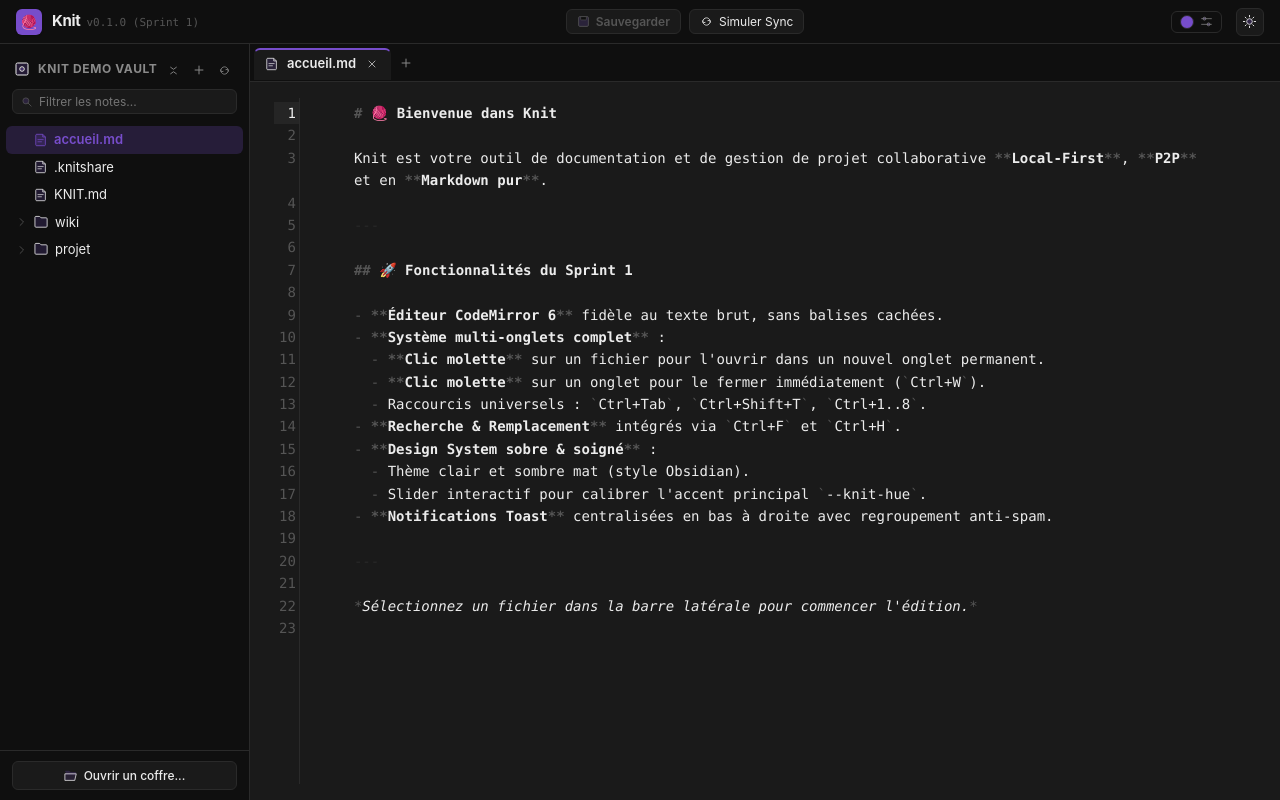
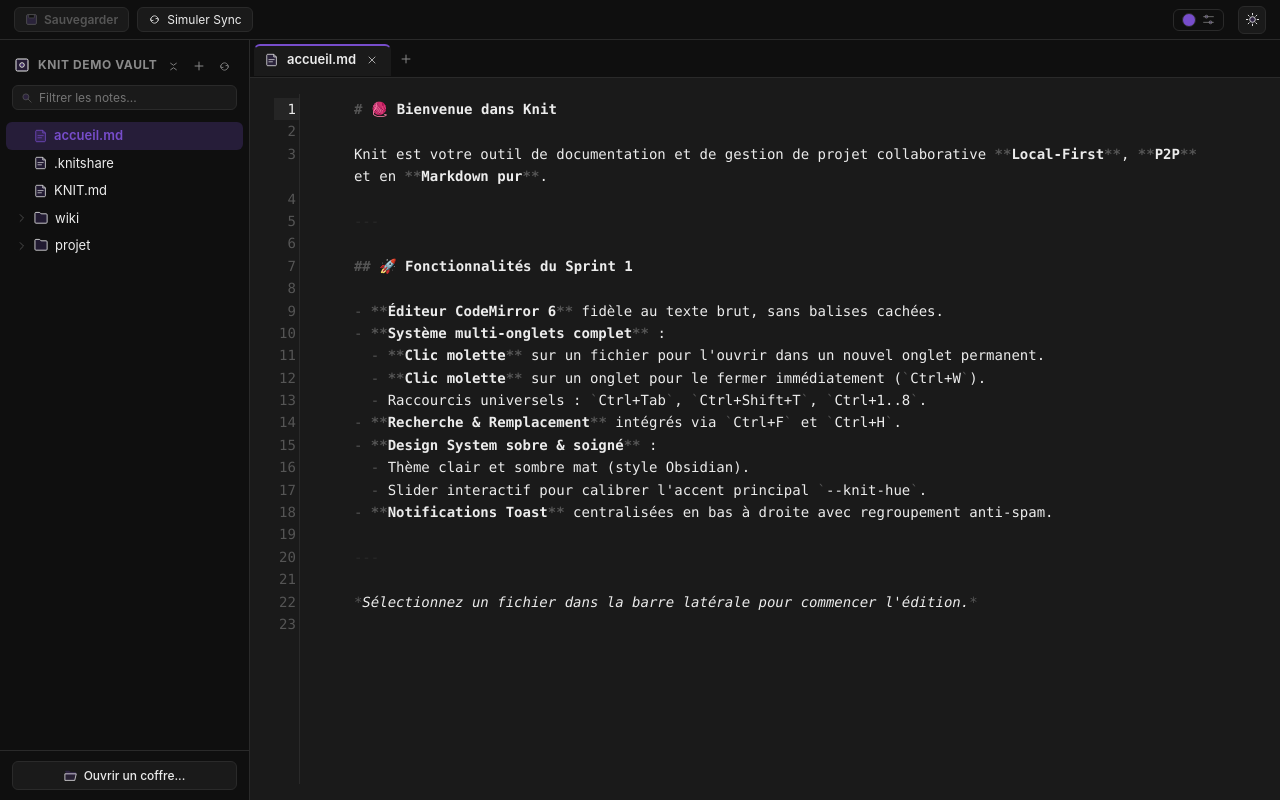
Before and after one commit to Domaine-Tech/knit, a React (Vite) app in the folder knit-app/: page / in a window 1280 px wide. Built offline with nearby package versions, Linux system fonts and the light colour scheme.

Commit message:
feat(ui): masquage des actions impossibles du menu contextuel et integration du titre dans la fenetre

```diff
--- a/knit-app/index.html
+++ b/knit-app/index.html
@@ -4,7 +4,7 @@
     <meta charset="UTF-8" />
     <link rel="icon" type="image/svg+xml" href="/favicon.svg" />
     <meta name="viewport" content="width=device-width, initial-scale=1.0" />
-    <title>Knit</title>
+    <title>Knit — v0.1.0 (Sprint 1)</title>
   </head>
   <body>
     <div id="root"></div>
--- a/knit-app/src-tauri/tauri.conf.json
+++ b/knit-app/src-tauri/tauri.conf.json
@@ -13,7 +13,7 @@
     "windows": [
       {
         "label": "main",
-        "title": "Knit",
+        "title": "Knit — v0.1.0 (Sprint 1)",
         "width": 1280,
         "height": 820,
         "minWidth": 850,
--- a/knit-app/src/App.tsx
+++ b/knit-app/src/App.tsx
@@ -165,6 +165,15 @@
 
   const activeTab = tabStore.activeTab;
 
+  // Synchronise le titre de la barre de fenêtre avec la note active et la version du projet
+  useEffect(() => {
+    if (activeTab) {
+      document.title = `${activeTab.title}${activeTab.isDirty ? ' •' : ''} — Knit v0.1.0 (Sprint 1)`;
+    } else {
+      document.title = 'Knit — v0.1.0 (Sprint 1)';
+    }
+  }, [activeTab]);
+
   return (
     <div
       style={{
--- a/knit-app/src/components/ContextMenu/ContextMenuContainer.tsx
+++ b/knit-app/src/components/ContextMenu/ContextMenuContainer.tsx
@@ -1,7 +1,29 @@
 import React, { useEffect, useState, useRef } from 'react';
 import { contextMenu } from '../../stores/contextMenuStore';
-import type { ContextMenuState } from '../../stores/contextMenuStore';
+import type { ContextMenuItem, ContextMenuState } from '../../stores/contextMenuStore';
 import { DuotoneIcon } from '../Icons/DuotoneIcon';
+
+// Masque complètement les actions non disponibles et purge les séparateurs orphelins/doublons
+const getSanitizedMenuItems = (rawItems: ContextMenuItem[]): ContextMenuItem[] => {
+  const activeOnly = rawItems.filter((item) => !item.disabled);
+
+  const sanitized: ContextMenuItem[] = [];
+  for (const item of activeOnly) {
+    if (item.divider) {
+      if (sanitized.length > 0 && !sanitized[sanitized.length - 1].divider) {
+        sanitized.push(item);
+      }
+    } else {
+      sanitized.push(item);
+    }
+  }
+
+  if (sanitized.length > 0 && sanitized[sanitized.length - 1].divider) {
+    sanitized.pop();
+  }
+
+  return sanitized;
+};
 
 export const ContextMenuContainer: React.FC = () => {
   const [menuState, setMenuState] = useState<ContextMenuState>(contextMenu.state);
@@ -36,7 +58,8 @@
     };
   }, [menuState.isOpen]);
 
-  if (!menuState.isOpen) return null;
+  const visibleItems = getSanitizedMenuItems(menuState.items);
+  if (!menuState.isOpen || visibleItems.length === 0) return null;
 
   return (
     <div
@@ -64,7 +87,7 @@
         e.stopPropagation();
       }}
     >
-      {menuState.items.map((item, index) => {
+      {visibleItems.map((item, index) => {
         if (item.divider) {
           return (
             <div
--- a/knit-app/src/components/Editor/Editor.tsx
+++ b/knit-app/src/components/Editor/Editor.tsx
@@ -267,11 +267,12 @@
     const mdLink = `[${fileName.replace(/\.md$/, '')}](${path})`;
 
     contextMenu.show(e, [
+      ...(hasSelection
+        ? [
             {
               id: 'cut',
               label: 'Couper',
               shortcut: 'Ctrl+X',
-        disabled: !hasSelection,
               onClick: () => {
                 if (hasSelection && view) {
                   const sel = view.state.selection.main;
@@ -285,15 +286,14 @@
             {
               id: 'copy',
               label: 'Copier',
-        icon: 'copy',
+              icon: 'copy' as const,
               shortcut: 'Ctrl+C',
-        disabled: !hasSelection,
               onClick: () => {
-          if (hasSelection) {
                 navigator.clipboard.writeText(selection);
-          }
               },
             },
+          ]
+        : []),
       {
         id: 'paste',
         label: 'Coller',
--- a/knit-app/src/components/Header/Header.tsx
+++ b/knit-app/src/components/Header/Header.tsx
@@ -31,14 +31,17 @@
     e.stopPropagation();
 
     contextMenu.show(e, [
+      ...(canSave
+        ? [
             {
               id: 'header-save',
               label: 'Sauvegarder la note active',
-        icon: 'save',
+              icon: 'save' as const,
               shortcut: 'Ctrl+S',
-        disabled: !canSave,
               onClick: onSave,
             },
+          ]
+        : []),
       {
         id: 'header-sync',
         label: 'Simuler un événement de sync P2P',
@@ -72,53 +75,18 @@
     <header
       onContextMenu={handleHeaderContextMenu}
       style={{
-        height: 44,
+        height: 40,
         backgroundColor: 'var(--knit-bg)',
         borderBottom: '1px solid var(--knit-border)',
         display: 'flex',
         alignItems: 'center',
         justifyContent: 'space-between',
-        padding: '0 16px',
+        padding: '0 14px',
         userSelect: 'none',
         flexShrink: 0,
       }}
     >
-      {/* Marque Knit */}
-      <div style={{ display: 'flex', alignItems: 'center', gap: 10 }}>
-        <div
-          style={{
-            width: 26,
-            height: 26,
-            borderRadius: 'var(--knit-radius-sm)',
-            backgroundColor: 'var(--knit-primary)',
-            display: 'flex',
-            alignItems: 'center',
-            justifyContent: 'center',
-            color: '#FFFFFF',
-            fontWeight: 800,
-            fontSize: 14,
-            boxShadow: 'var(--knit-shadow-sm)',
-          }}
-        >
-          🧶
-        </div>
-        <div style={{ display: 'flex', alignItems: 'baseline', gap: 6 }}>
-          <span style={{ fontWeight: 700, fontSize: 15, letterSpacing: '-0.02em' }}>
-            Knit
-          </span>
-          <span
-            style={{
-              fontSize: 11,
-              color: 'var(--knit-text-muted)',
-              fontFamily: 'var(--knit-font-mono)',
-            }}
-          >
-            v0.1.0 (Sprint 1)
-          </span>
-        </div>
-      </div>
-
-      {/* Contrôles du centre : actions */}
+      {/* Contrôles de gauche : actions principales */}
       <div style={{ display: 'flex', alignItems: 'center', gap: 8 }}>
         <button
           onClick={onSave}
--- a/knit-app/src/components/Tabs/TabBar.tsx
+++ b/knit-app/src/components/Tabs/TabBar.tsx
@@ -55,24 +55,34 @@
         shortcut: 'Ctrl+W',
         onClick: () => tabStore.closeTab(tab.id),
       },
+      ...(tabs.length > 1
+        ? [
             {
               id: 'close-others',
               label: 'Fermer les autres onglets',
-        disabled: tabs.length <= 1,
               onClick: () => tabStore.closeOtherTabs(tab.id),
             },
+          ]
+        : []),
+      ...(index < tabs.length - 1
+        ? [
             {
               id: 'close-to-right',
               label: 'Fermer les onglets à droite',
-        disabled: index >= tabs.length - 1,
               onClick: () => tabStore.closeTabsToTheRight(tab.id),
             },
+          ]
+        : []),
+      ...(tabs.length > 1
+        ? [
             {
               id: 'close-all',
               label: 'Fermer tous les onglets',
               danger: true,
               onClick: () => tabStore.closeAllTabs(),
             },
+          ]
+        : []),
       { id: 'div-tab-1', divider: true },
       ...(tab.isPreview
         ? [
```
Lines whose indentation alone changed are shown as unchanged.
